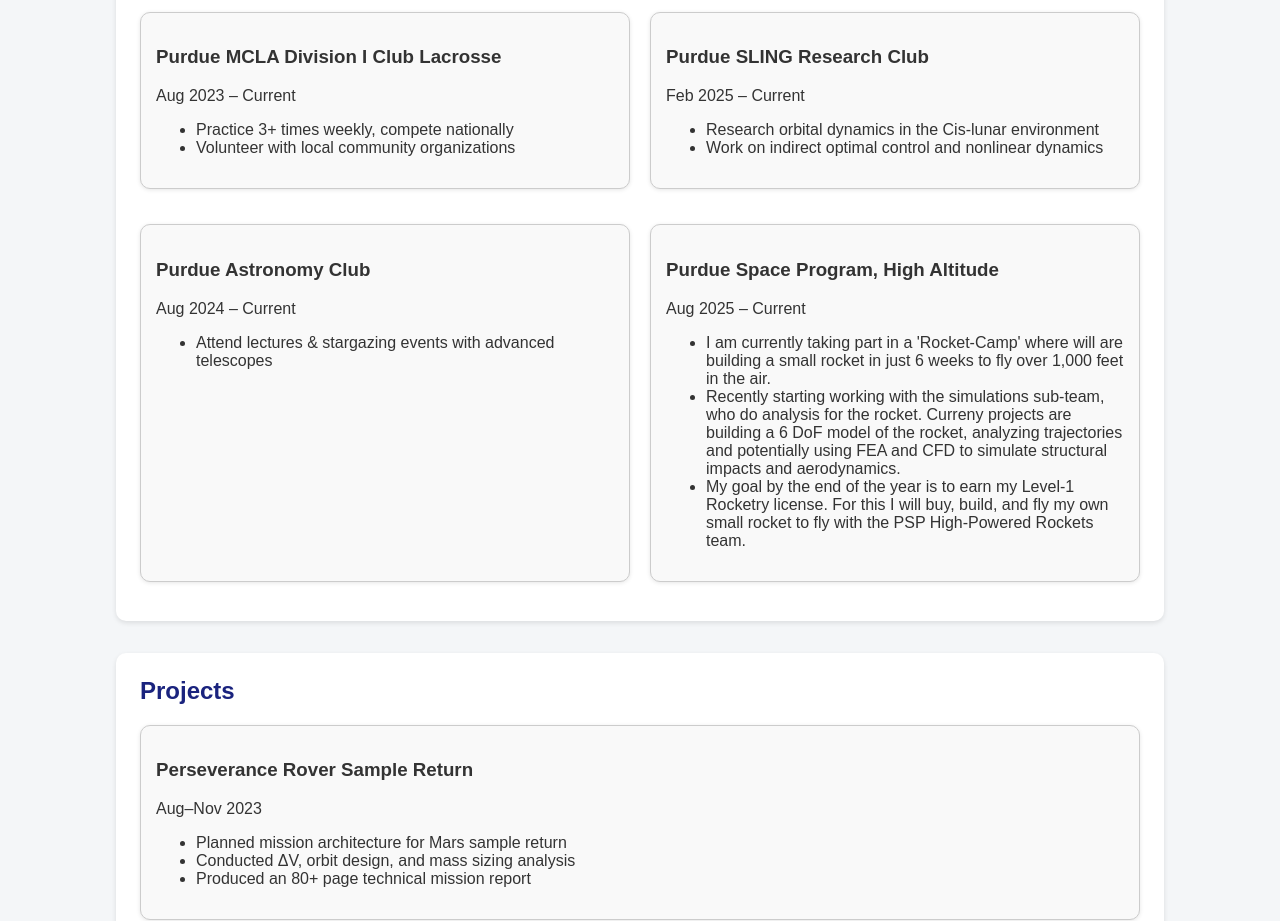
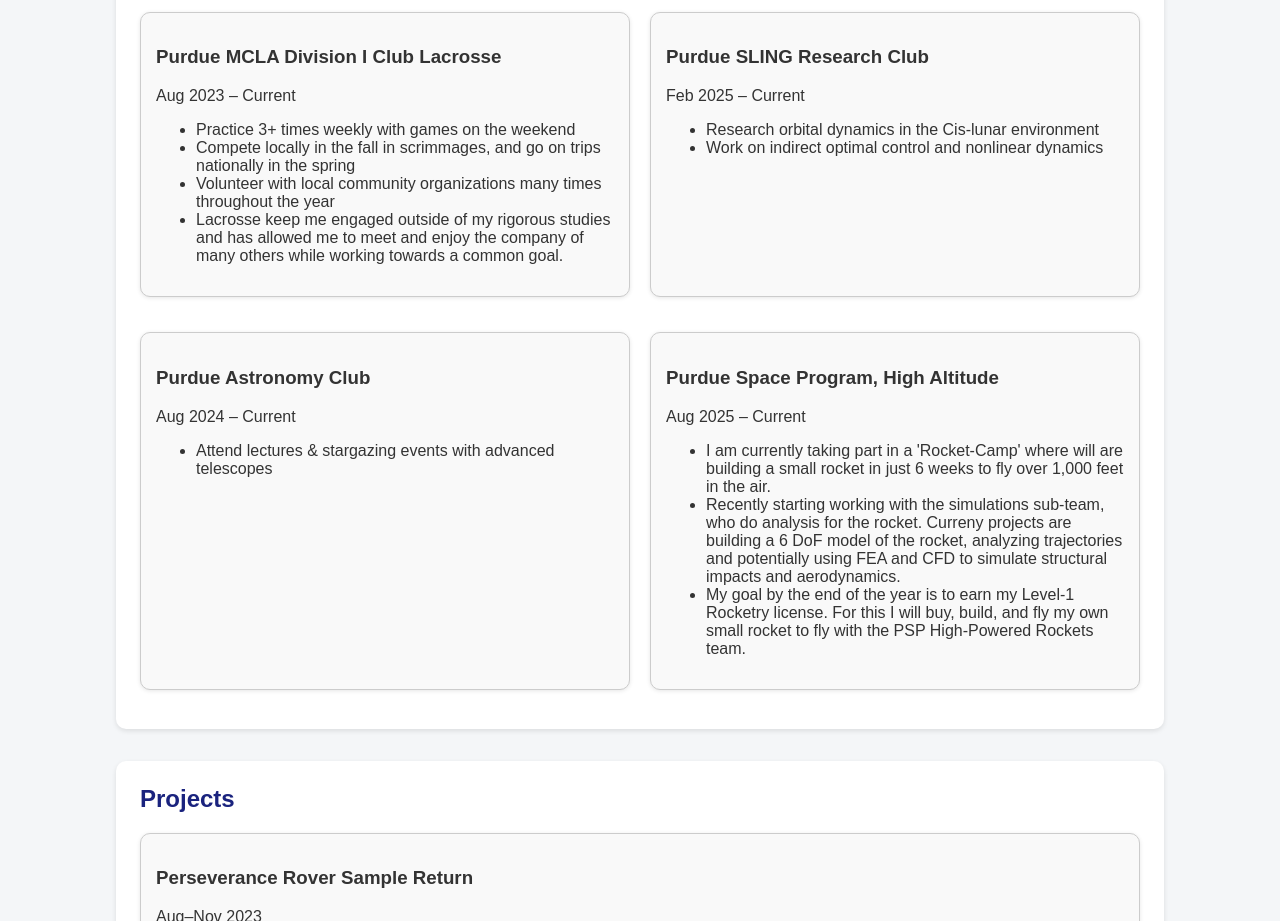
Before and after one commit to WillWalters1/WillWalters.github.io, a plain HTML site: page index.html in a window 1280 px wide. Shown: the part 1000-1921 px from the top of the page. Drawn offline with Linux system fonts and the light colour scheme.

Commit message:
Update index.html

```diff
--- a/index.html
+++ b/index.html
@@ -219,8 +219,11 @@ and sensing of spacecraft and satellites</li>
       <h3>Purdue MCLA Division I Club Lacrosse</h3>
       <p>Aug 2023 – Current</p>
       <ul>
-        <li>Practice 3+ times weekly, compete nationally</li>
-        <li>Volunteer with local community organizations</li>
+        <li>Practice 3+ times weekly with games on the weekend</li>
+        <li>Compete locally in the fall in scrimmages, and go on trips nationally in the spring</li>
+        <li>Volunteer with local community organizations many times throughout the year</li>
+        <li>Lacrosse keep me engaged outside of my rigorous studies and has allowed me to meet and enjoy
+        the company of many others while working towards a common goal.</li>
       </ul>
     </div>
 
```
